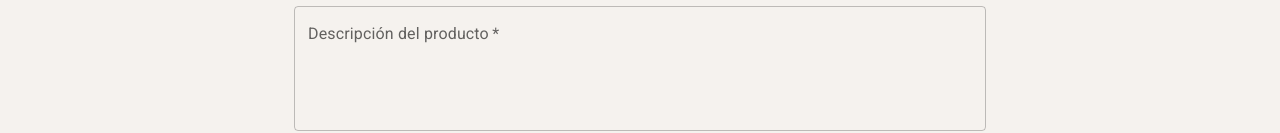
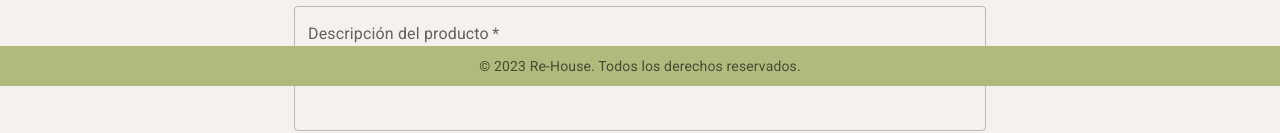
Before and after one commit to No-Country/c12-g21-m-java-react, a React (Vite) app in the folder Frontend/proyecto-nocountry/: page /vender in a window 1280 px wide. Shown: the part 714-847 px from the top of the page. Built offline with nearby package versions, Linux system fonts and the light colour scheme; no server answers.

Commit message:
se agrega componente footer

```diff
--- a/Frontend/proyecto-nocountry/src/App.jsx
+++ b/Frontend/proyecto-nocountry/src/App.jsx
@@ -22,6 +22,7 @@ import LogoutIcon from "@mui/icons-material/Logout";
 import AppRegistrationIcon from "@mui/icons-material/AppRegistration";
 import SimpleBottomNavigation from "./components/bottomNavigation/SimpleBottomNavigation.jsx";
 import { useMediaQuery } from "@mui/material";
+import Footer from "./components/footer/Footer.jsx";
 
 const App = () => {
   const logueado = useSelector((state) => state.user.logueado);
@@ -56,7 +57,7 @@ const App = () => {
   ];
 
   return (
-    <div style={{ position: "relative", minHeight: "100vh" }}>
+    <>
       <Header />
       <Navbar navLinks={navLinks} />
 
@@ -86,7 +87,8 @@ const App = () => {
           <SimpleBottomNavigation navLinks={navLinks} />
         </div>
       )}
-    </div>
+      {!isMobile && <Footer />}
+    </>
   );
 };
 
--- /dev/null
+++ b/Frontend/proyecto-nocountry/src/components/footer/Footer.jsx
@@ -0,0 +1,24 @@
+import { Typography } from "@mui/material";
+import { styled } from "@mui/material/styles";
+
+const FooterContainer = styled("footer")({
+  backgroundColor: "#AFBA7C",
+  padding: "10px",
+  textAlign: "center",
+  position: "fixed",
+  left: 0,
+  bottom: 0,
+  width: "100%",
+});
+
+const Footer = () => {
+  return (
+    <FooterContainer>
+      <Typography variant="body2" color="textSecondary">
+        © {new Date().getFullYear()} Re-House. Todos los derechos reservados.
+      </Typography>
+    </FooterContainer>
+  );
+};
+
+export default Footer;
--- a/Frontend/proyecto-nocountry/src/components/header/Header.jsx
+++ b/Frontend/proyecto-nocountry/src/components/header/Header.jsx
@@ -1,10 +1,12 @@
-import { Button } from "@mui/material";
+import { Button, useMediaQuery } from "@mui/material";
 import "./header-style.css";
 import { useNavigate } from "react-router-dom";
 import { useSelector } from "react-redux";
 import Logo from '../../assets/img/logo.png'
 import UserBadge from "../userBadge/UserBadge";
+
 const Header = () => {
+  const isMobile = useMediaQuery("(max-width: 767px)");
   const logueado = useSelector((state) => state.user.logueado);
 
   const navigate = useNavigate();
@@ -31,7 +33,7 @@ const Header = () => {
           justifyContent: "flex-end",
         }}
       >
-        {!logueado ? (
+        {!logueado && !isMobile ? (
           <Button
             className="header-sesion"
             variant="contained"
--- a/Frontend/proyecto-nocountry/src/components/header/header-style.css
+++ b/Frontend/proyecto-nocountry/src/components/header/header-style.css
@@ -7,12 +7,6 @@
     align-items: center;
 }
 
-/* @media only screen and (max-width: 768px) {
-    .header-container {
-        display: none;
-    }
-} */
-
 .header-logo {
-    max-height: 8em;
+    max-height: 7rem;
 }
--- a/Frontend/proyecto-nocountry/src/components/userBadge/UserBadge.jsx
+++ b/Frontend/proyecto-nocountry/src/components/userBadge/UserBadge.jsx
@@ -1,9 +1,8 @@
-import { Button, Drawer } from '@mui/material'
-import React, { useEffect, useState } from 'react'
-import { useDispatch, useSelector } from 'react-redux'
-import NavListDrawer from '../navbar/NavListDrawer'
-import { NavLink } from 'react-router-dom'
-
+import { Button, Drawer } from "@mui/material";
+import React, { useEffect, useState } from "react";
+import { useDispatch, useSelector } from "react-redux";
+import NavListDrawer from "../navbar/NavListDrawer";
+import { NavLink } from "react-router-dom";
 
 const UserBadge = () => {
   const [open, setOpen] = useState(false);
@@ -11,7 +10,7 @@ const UserBadge = () => {
     {
       title: "Mi datos personales",
       path: "usuario/perfil",
-            icon: ''
+      icon: "",
     },
     {
       title: "Mis productos publicados",
@@ -21,40 +20,41 @@ const UserBadge = () => {
     {
       title: "Mis productos vendidos",
       path: "/usuario/productosVendidos",
-            icon: ""
+      icon: "",
     },
     {
-            title: 'Mis Calificaciones',
-            path: '/usuario/calificaciones',
-            icon: ""
+      title: "Mis Calificaciones",
+      path: "/usuario/calificaciones",
+      icon: "",
     },
     {
       title: "Cerrar sesión",
       path: "/cerrarSesion",
-            icon: ""
-        }
-
+      icon: "",
+    },
   ];
 
-
-    const user = useSelector(state => state.user)
+  const user = useSelector((state) => state.user);
   return (
-      <div >{user?.logueado && <Button onClick={() => setOpen(true)} variant="contained" sx={{background: "#fff", borderRadius: "2em" }}>Mi perfil</Button>}
-          <Drawer
-              open={open}
-              anchor="right"
-              onClose={() => setOpen(false)}
-
+    <div>
+      {user?.logueado && (
+        <Button
+          onClick={() => setOpen(true)}
+          variant="contained"
+          sx={{ background: "#fff", borderRadius: "2em" }}
         >
+          Mi perfil
+        </Button>
+      )}
+      <Drawer open={open} anchor="right" onClose={() => setOpen(false)}>
         <NavListDrawer
-
           navLinks={navLinks}
           NavLink={NavLink}
           setOpen={setOpen}
         />
       </Drawer>
     </div>
-  )
-}
+  );
+};
 
-export default UserBadge
+export default UserBadge;
```
Lines whose indentation alone changed are shown as unchanged.
